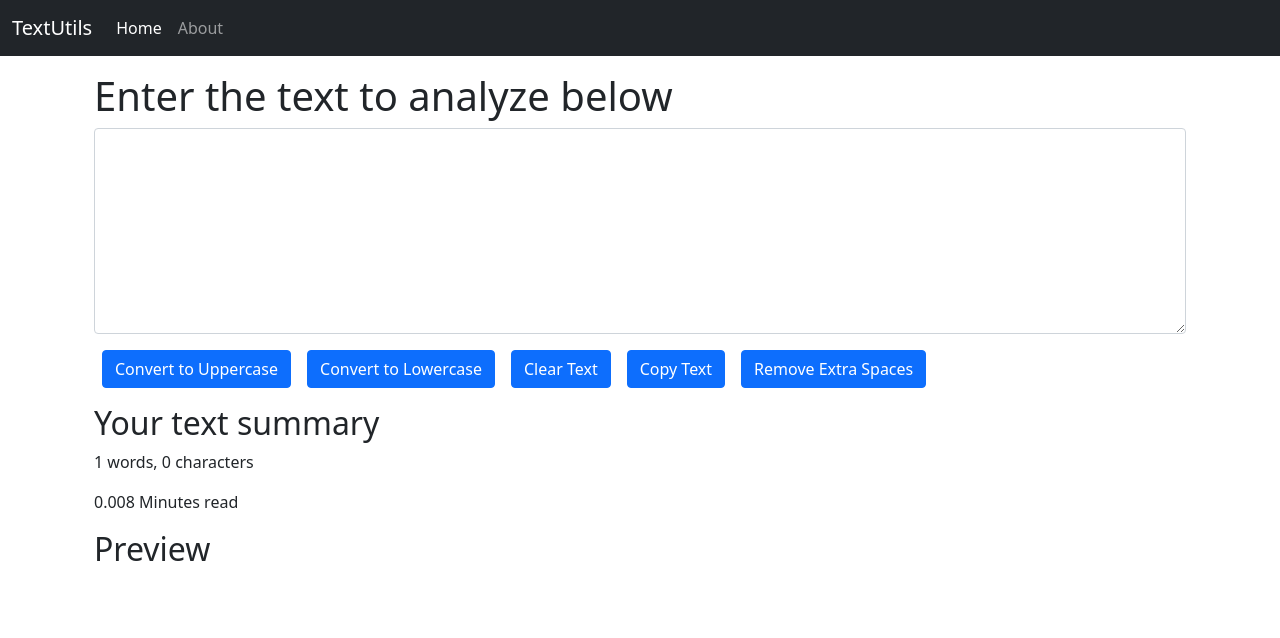
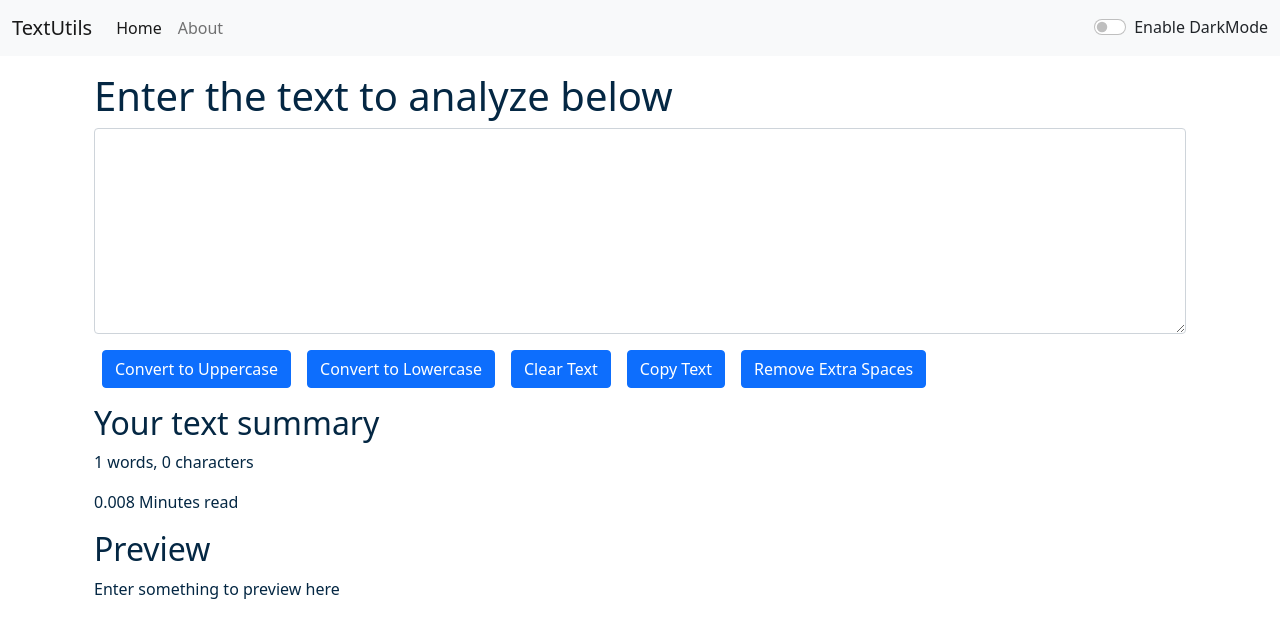
Before and after one commit to samarjit-singh/ReactTextUtils, a React (Create React App) app: page / in a window 1280 px wide. Shown: the top 638 px of the page. Built offline with nearby package versions, Linux system fonts and the light colour scheme.

Commit message:
darkMode applied on entire site

```diff
--- a/src/App.js
+++ b/src/App.js
@@ -2,13 +2,25 @@
 import About from "./components/About";
 import Navbar from "./components/Navbar";
 import TextForm from "./components/TextForm";
+import React, { useState } from "react";
 
 function App() {
+  const [mode, setMode] = useState("light"); //weather dark mode is enabled or not
+
+  const toggleMode = () => {
+    if (mode === "light") {
+      setMode("dark");
+      document.body.style.backgroundColor = "#042743";
+    } else {
+      setMode("light");
+      document.body.style.backgroundColor = "white";
+    }
+  };
   return (
     <>
-      <Navbar title="TextUtils" />
+      <Navbar title="TextUtils" mode={mode} toggleMode={toggleMode} />
       <div className="container my-3">
-        <TextForm heading="Enter the text to analyze below" />
+        <TextForm heading="Enter the text to analyze below" mode={mode} />
         {/* <About /> */}
       </div>
     </>
--- a/src/components/Navbar.js
+++ b/src/components/Navbar.js
@@ -3,7 +3,9 @@
 
 export default function Navbar(props) {
   return (
-    <nav className="navbar navbar-expand-lg navbar-dark bg-dark">
+    <nav
+      className={`navbar navbar-expand-lg navbar-${props.mode} bg-${props.mode}`}
+    >
       <div className="container-fluid">
         <a className="navbar-brand" href="/">
           {props.title}
@@ -43,6 +45,25 @@
               Search
             </button>
           </form> */}
+          <div
+            className={`form-check form-switch text-${
+              props.mode === "light" ? "dark" : "light"
+            }`}
+          >
+            <input
+              className="form-check-input"
+              onClick={props.toggleMode}
+              type="checkbox"
+              role="switch"
+              id="flexSwitchCheckDefault"
+            />
+            <label
+              className="form-check-label"
+              htmlFor="flexSwitchCheckDefault"
+            >
+              Enable DarkMode
+            </label>
+          </div>
         </div>
       </div>
     </nav>
--- a/src/components/TextForm.js
+++ b/src/components/TextForm.js
@@ -1,4 +1,5 @@
 import React, { useState } from "react";
+import PropTypes from "prop-types";
 
 export default function TextForm(props) {
   const handleUpClick = () => {
@@ -34,13 +35,22 @@
 
   return (
     <>
-      <div className="container">
+      <div
+        className="container"
+        style={{
+          color: props.mode === "dark" ? "white" : "#042743",
+        }}
+      >
         <h1>{props.heading}</h1>
         <div className="mb-3">
           <textarea
             className="form-control"
             value={text}
             onChange={handleOnChange}
+            style={{
+              backgroundColor: props.mode === "dark" ? "grey" : "white",
+              color: props.mode === "dark" ? "white" : "#042743",
+            }}
             id="myBox"
             rows="8"
           ></textarea>
@@ -61,14 +71,19 @@
           Remove Extra Spaces
         </button>
       </div>
-      <div className="container my-3">
+      <div
+        className="container my-3"
+        style={{
+          color: props.mode === "dark" ? "white" : "#042743",
+        }}
+      >
         <h2>Your text summary</h2>
         <p>
           {text.split(" ").length} words, {text.length} characters
         </p>
         <p>{0.008 * text.split(" ").length} Minutes read</p>
         <h2>Preview</h2>
-        <p>{text}</p>
+        <p>{text.length > 0 ? text : "Enter something to preview here"}</p>
       </div>
     </>
   );
```
